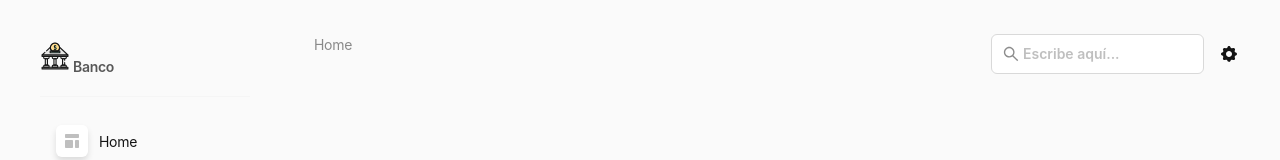
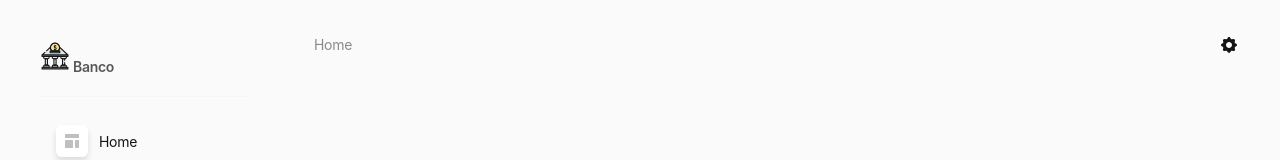
Before and after one commit to andypar/banco-front, a React (Create React App) app: page / in a window 1280 px wide. Shown: the top 160 px of the page. Built offline with nearby package versions, Linux system fonts and the light colour scheme; what lscache would draw is missing.

Commit message:
design changes

```diff
--- a/src/layout/Header.js
+++ b/src/layout/Header.js
@@ -199,11 +199,6 @@ function Header({
               </div>
             </div>
           </Drawer>
-          <Input
-            className="header-search"
-            placeholder="Escribe aquí..."
-            prefix={<SearchOutlined />}
-          />
         </Col>
       </Row>
     </>
```
